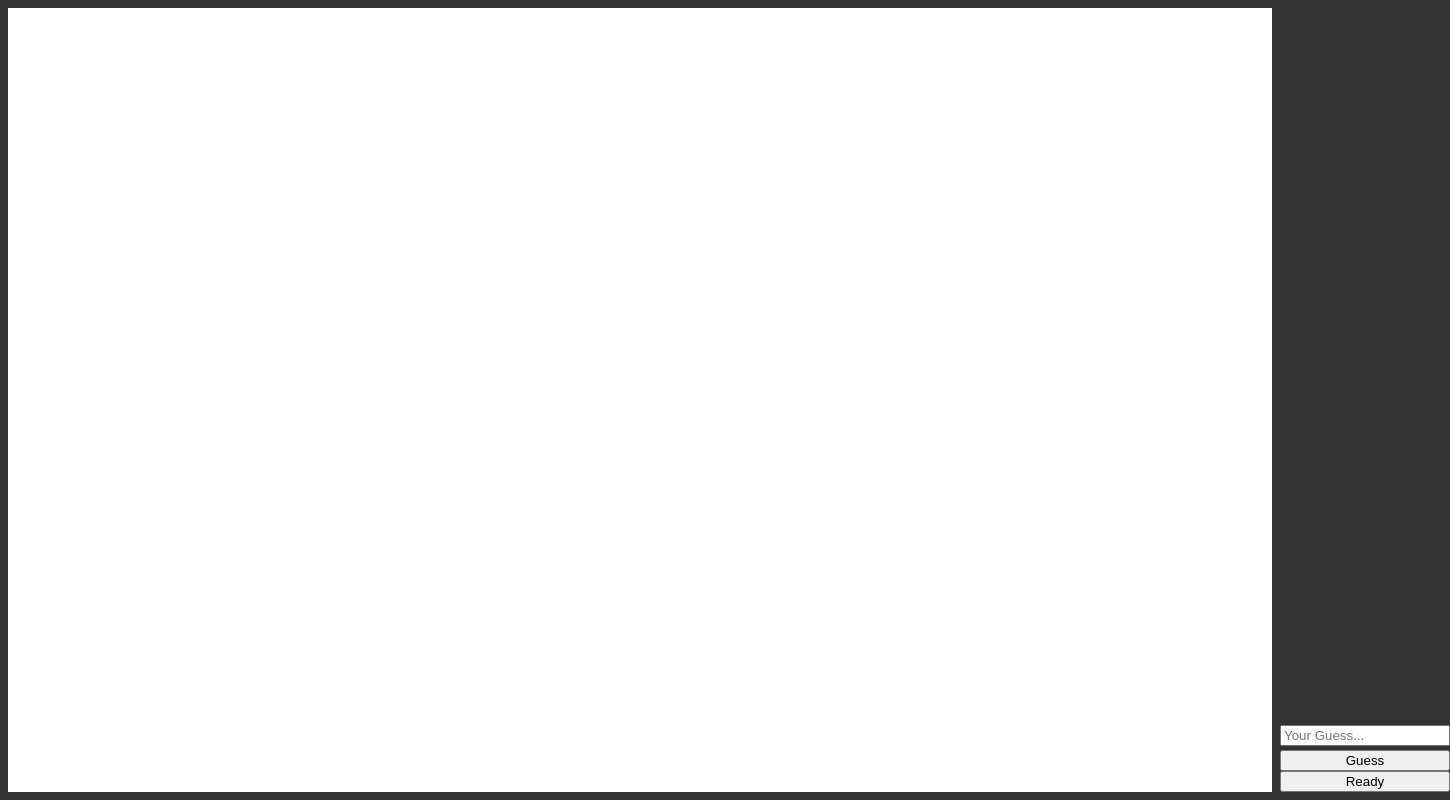
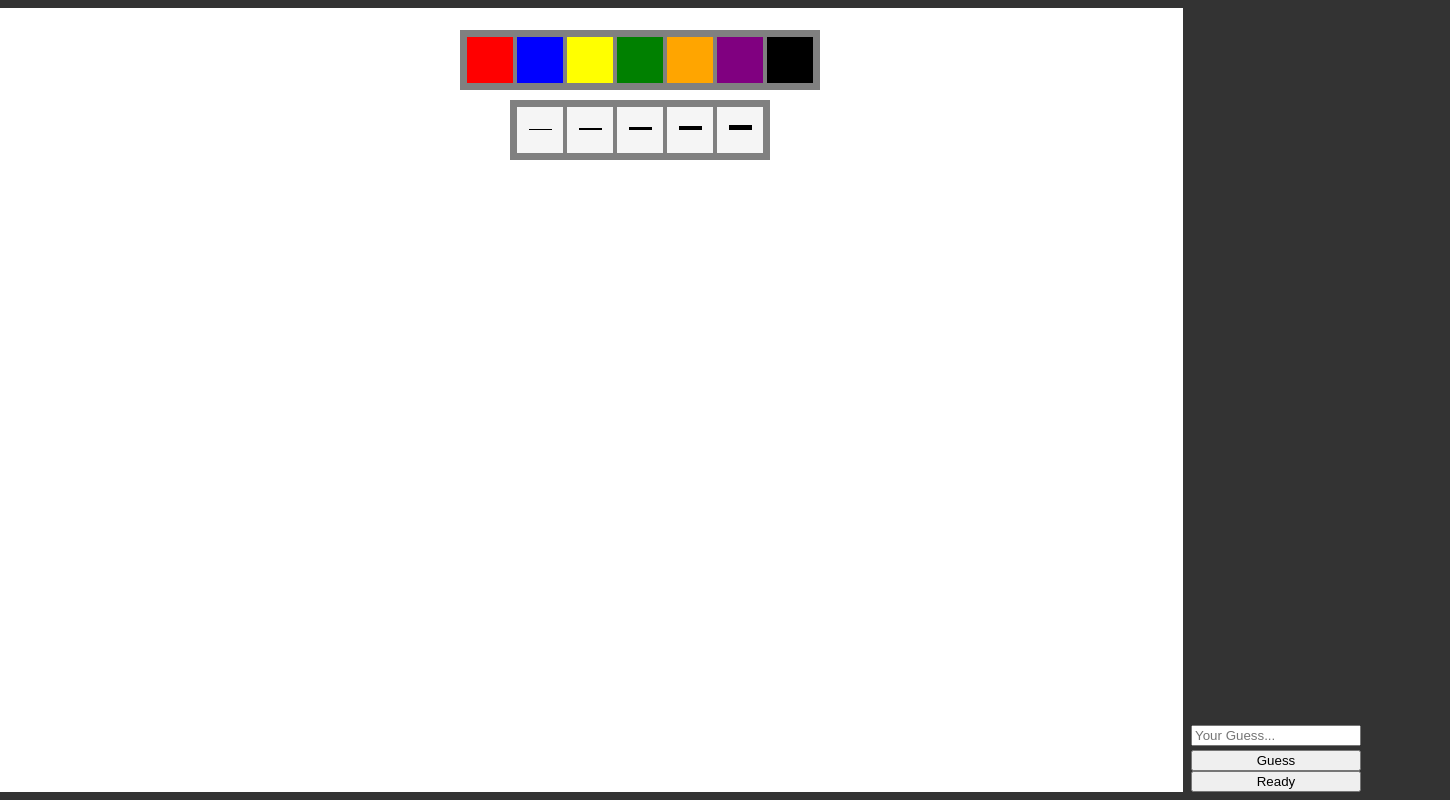
Before and after one commit to sawsanjamal/PictionaryClone, a website: page client/room.html in a window 1280 px wide. Shown: the whole page, 1450 px wide, since content can reach past the window. Drawn offline with Linux system fonts and the light colour scheme.

Commit message:
Add color bar and line width bar

```diff
--- a/client/DrawableCanvas.js
+++ b/client/DrawableCanvas.js
@@ -6,7 +6,6 @@ export default function DrawableCanvas(canvas, socket) {
   };
   let previousPosition = null;
   canvas.addEventListener("mousemove", (e) => {
-    console.log("hi");
     if (e.buttons !== 1 || !this.canDraw) {
       previousPosition = null;
       return;
@@ -30,6 +29,8 @@ export default function DrawableCanvas(canvas, socket) {
 
   function drawLine(start, end) {
     const ctx = canvas.getContext("2d");
+    ctx.lineWidth = canvas.dataset.weight;
+    ctx.strokeStyle = canvas.dataset.color;
     ctx.beginPath();
     ctx.moveTo(start.x, start.y);
     ctx.lineTo(end.x, end.y);
--- a/client/room.css
+++ b/client/room.css
@@ -8,16 +8,99 @@ body {
   height: 100vh;
   display: flex;
   background-color: #333;
+  justify-content: center;
 }
 
 .game-board {
   height: 100%;
   width: 100%;
   background-color: white;
-  color: black;
+
   display: block;
 }
 
+#line-weight-container {
+  display: flex;
+  position: absolute;
+  top: 100px;
+  border: 5px solid grey;
+}
+
+.line-container {
+  display: flex;
+  justify-content: center;
+
+  background-color: whitesmoke;
+  height: 50px;
+  width: 50px;
+  cursor: pointer;
+  border: 2px solid grey;
+}
+
+.line-container:hover {
+  opacity: 0.7;
+}
+.line {
+  height: 50%;
+  width: 50%;
+}
+.one {
+  border-bottom: 1px solid black;
+}
+.two {
+  border-bottom: 2px solid black;
+}
+.three {
+  border-bottom: 3px solid black;
+}
+.five {
+  border-bottom: 4px solid black;
+}
+.six {
+  border-bottom: 5px solid black;
+}
+
+#color-container {
+  position: absolute;
+  top: 30px;
+  display: flex;
+  justify-content: center;
+  align-items: center;
+  border: 5px solid grey;
+}
+
+.colors {
+  height: 50px;
+  width: 50px;
+  flex: 1;
+  border: 2px solid grey;
+  cursor: pointer;
+  opacity: 1;
+}
+.colors:hover {
+  opacity: 0.8;
+}
+#red {
+  background-color: red;
+}
+#blue {
+  background-color: blue;
+}
+#green {
+  background-color: green;
+}
+#orange {
+  background-color: orange;
+}
+#purple {
+  background-color: purple;
+}
+#yellow {
+  background-color: yellow;
+}
+#black {
+  background-color: black;
+}
 .text-section {
   margin-left: 0.5rem;
   display: flex;
--- a/client/room.html
+++ b/client/room.html
@@ -10,6 +10,33 @@
   </head>
   <body>
     <canvas class="game-board" data-canvas></canvas>
+
+    <div id="color-container">
+      <div class="colors" id="red"></div>
+      <div class="colors" id="blue"></div>
+      <div class="colors" id="yellow"></div>
+      <div class="colors" id="green"></div>
+      <div class="colors" id="orange"></div>
+      <div class="colors" id="purple"></div>
+      <div class="colors" id="black"></div>
+    </div>
+    <div id="line-weight-container">
+      <div class="line-container" data-weight="1">
+        <div class="line one"></div>
+      </div>
+      <div class="line-container" data-weight="2">
+        <div class="line two"></div>
+      </div>
+      <div class="line-container" data-weight="3">
+        <div class="line three"></div>
+      </div>
+      <div class="line-container" data-weight="5">
+        <div class="line five"></div>
+      </div>
+      <div class="line-container" data-weight="6">
+        <div class="line six"></div>
+      </div>
+    </div>
     <section class="text-section">
       <h3 class="word" data-word></h3>
       <div class="messages" data-messages></div>
@@ -20,6 +47,7 @@
           class="guess-input"
           placeholder="Your Guess..."
         />
+
         <button type="submit" class="guess-btn">Guess</button>
       </form>
       <button type="button" data-ready-button class="ready-btn">Ready</button>
--- a/client/room.js
+++ b/client/room.js
@@ -18,6 +18,11 @@ const readyButton = document.querySelector("[data-ready-button]");
 const canvas = document.querySelector("[data-canvas]");
 const drawableCanvas = new DrawableCanvas(canvas, socket);
 const guessTemplate = document.querySelector("[data-guess-template]");
+const colorElements = document.getElementsByClassName("colors");
+const colorContainer = document.getElementById("color-container");
+const lineWeightElements = document.getElementsByClassName("line-container");
+const lineWeightContainer = document.getElementById("line-weight-container");
+console.log(lineWeightContainer);
 
 socket.emit("join-room", { name: name, roomId: roomId });
 socket.on("start-drawer", startRoundDrawer);
@@ -29,8 +34,11 @@ resizeCanvas();
 setupHTMLEvents();
 
 function setupHTMLEvents() {
+  hide(lineWeightContainer);
+  hide(colorContainer);
   readyButton.addEventListener("click", () => {
     hide(readyButton);
+
     socket.emit("ready");
   });
   guessForm.addEventListener("submit", (e) => {
@@ -44,6 +52,17 @@ function setupHTMLEvents() {
   });
 
   window.addEventListener("resize", resizeCanvas);
+
+  Array.from(colorElements).forEach((colorElement) => {
+    colorElement.addEventListener("click", (e) => {
+      canvas.dataset.color = colorElement.id;
+    });
+  });
+  Array.from(lineWeightElements).forEach((lineWeightElement) => {
+    lineWeightElement.addEventListener("click", (e) => {
+      canvas.dataset.weight = lineWeightElement.dataset.weight;
+    });
+  });
 }
 function displayGuess(guesserName, guess) {
   const guessElement = guessTemplate.content.cloneNode(true);
@@ -54,6 +73,8 @@ function displayGuess(guesserName, guess) {
   messagesElement.append(guessElement);
 }
 function startRoundDrawer(word) {
+  show(lineWeightContainer);
+  show(colorContainer);
   drawableCanvas.canDraw = true;
   drawableCanvas.clearCanvas();
   wordElement.innerText = word;
```
Also changed, not shown: 2 other files.
